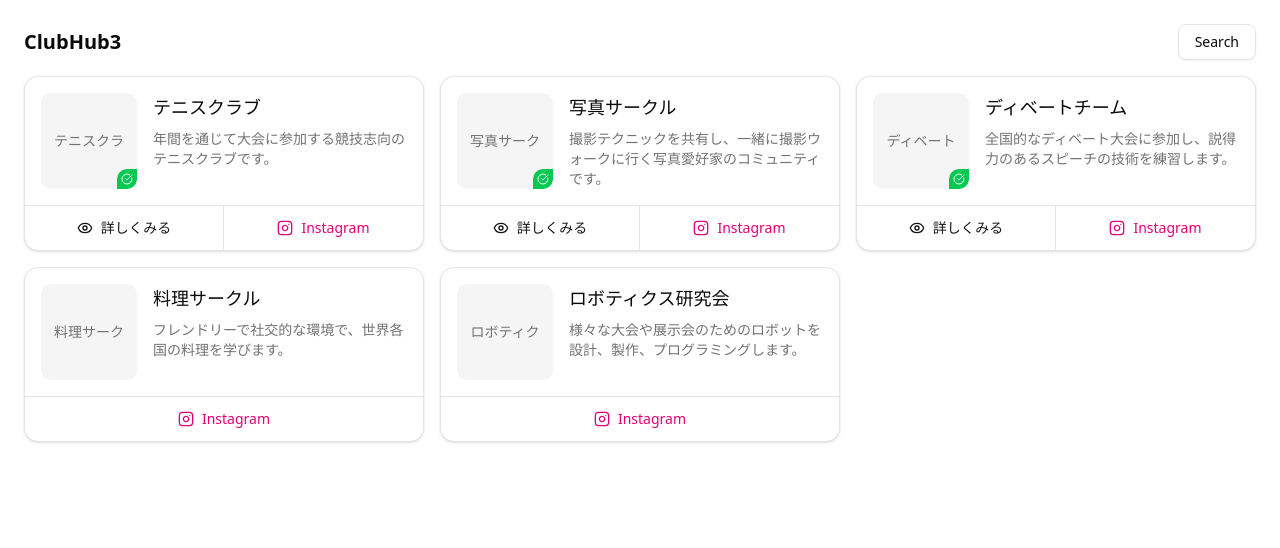
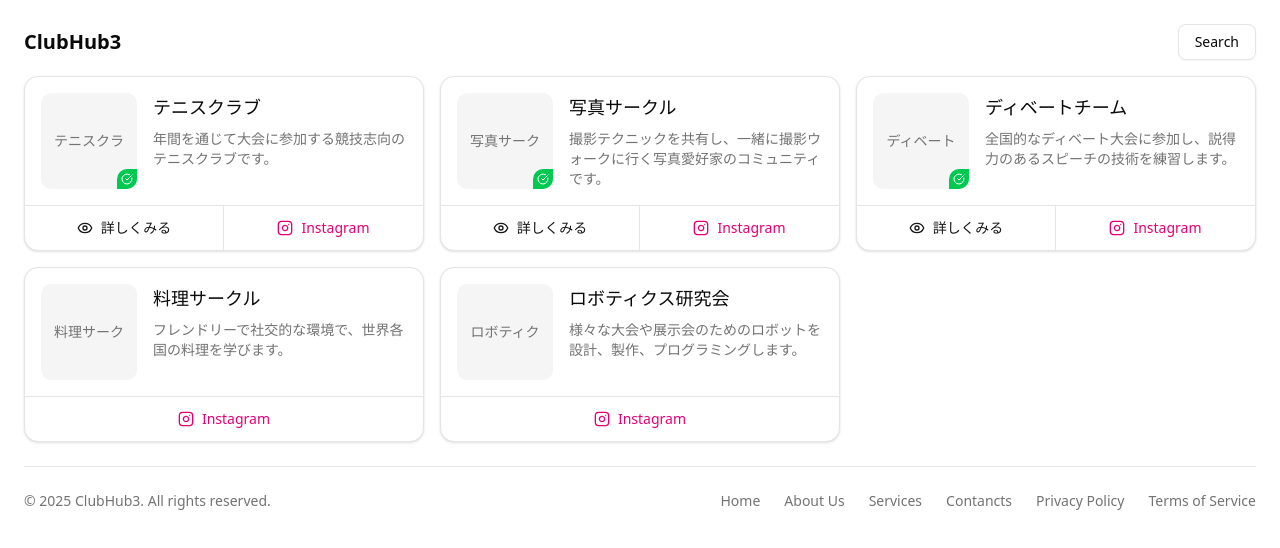
Before and after one commit to yaspify/clubhub3, a Next.js app: page / in a window 1280 px wide. Shown: the top 548 px of the page. Built offline with nearby package versions, Linux system fonts and the light colour scheme.

Commit message:
Add Footer component and integrate it into the RootLayout

```diff
--- a/app/layout.tsx
+++ b/app/layout.tsx
@@ -1,5 +1,6 @@
 import type { Metadata } from "next";
 import { Geist, Geist_Mono } from "next/font/google";
+import Footer from "@/components/footer";
 import "./globals.css";
 
 const geistSans = Geist({
@@ -28,6 +29,7 @@ export default function RootLayout({
         className={`${geistSans.variable} ${geistMono.variable} antialiased p-6`}
       >
         {children}
+        <Footer />
       </body>
     </html>
   );
--- /dev/null
+++ b/components/footer.tsx
@@ -0,0 +1,33 @@
+import Link from "next/link"
+
+export default function Footer() {
+  return (
+    <footer className="w-full border-t bg-background py-6 mt-6">
+      <div className="container flex flex-col items-center justify-between gap-4 md:flex-row">
+        <p className="text-center text-sm text-muted-foreground">
+          &copy; {new Date().getFullYear()} ClubHub3. All rights reserved.
+        </p>
+        <nav className="flex flex-wrap justify-center gap-4 md:gap-6">
+          <Link href="/" className="text-sm text-muted-foreground hover:text-foreground transition-colors">
+            Home
+          </Link>
+          <Link href="#" className="text-sm text-muted-foreground hover:text-foreground transition-colors">
+            About Us
+          </Link>
+          <Link href="#" className="text-sm text-muted-foreground hover:text-foreground transition-colors">
+            Services
+          </Link>
+          <Link href="#" className="text-sm text-muted-foreground hover:text-foreground transition-colors">
+            Contancts
+          </Link>
+          <Link href="#" className="text-sm text-muted-foreground hover:text-foreground transition-colors">
+            Privacy Policy
+          </Link>
+          <Link href="#" className="text-sm text-muted-foreground hover:text-foreground transition-colors">
+            Terms of Service
+          </Link>
+        </nav>
+      </div>
+    </footer>
+  )
+}
```
